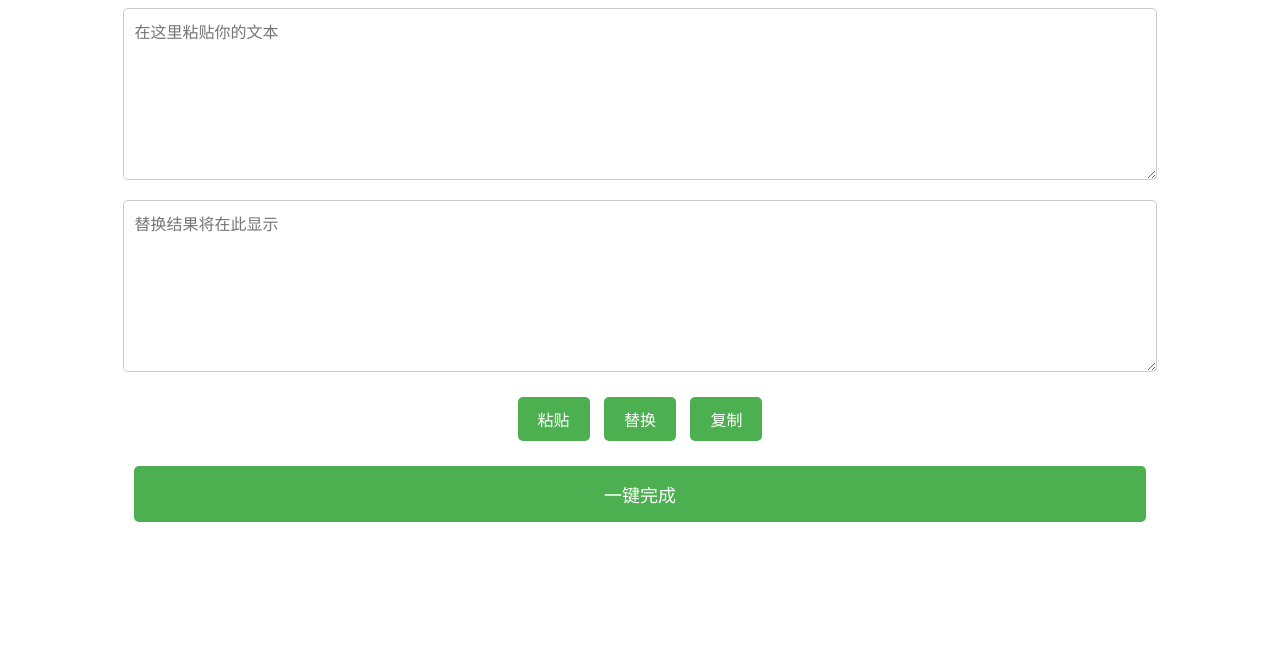
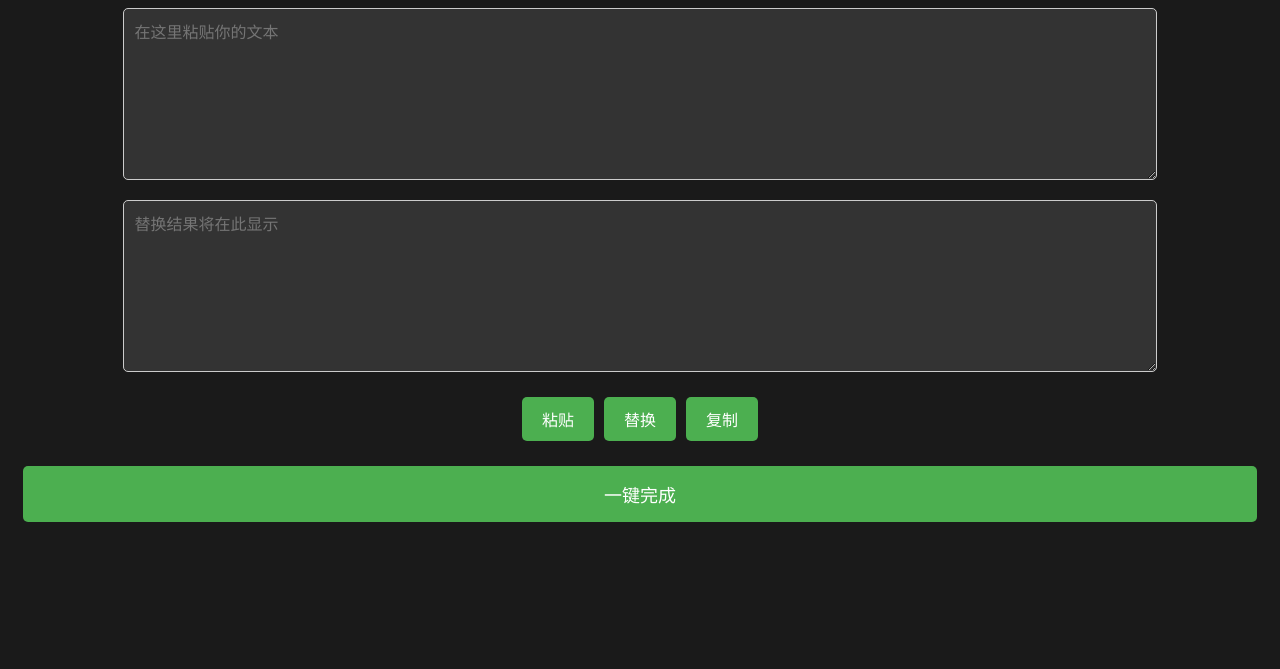
Before and after one commit to steadyoak/replace, a plain HTML site: page index.html in a window 1280 px wide. Shown: the part 131-800 px from the top of the page. Drawn offline with Linux system fonts and the light colour scheme.

Commit message:
Update index.html

```diff
--- a/index.html
+++ b/index.html
@@ -11,6 +11,8 @@
             flex-direction: column;
             align-items: center;
             margin-top: 50px;
+            background-color: #1a1a1a;
+            color: white;
         }
         textarea {
             width: 80%;
@@ -20,6 +22,8 @@
             border: 1px solid #ccc;
             border-radius: 5px;
             font-size: 16px;
+            background-color: #333;
+            color: white;
         }
         button {
             margin: 5px;
@@ -34,11 +38,23 @@
         button:hover {
             background-color: #45a049;
         }
+        .button-container {
+            display: flex;
+            justify-content: center;
+            width: 80%;
+        }
         .long-button {
-            width: 80%;
+            width: calc(100% - 30px); /* 与三个按钮的总宽度相同 */
             padding: 15px;
             font-size: 18px;
             margin-top: 20px;
+            background-color: #4CAF50;
+            color: white;
+            border: none;
+            border-radius: 5px;
+        }
+        .long-button:hover {
+            background-color: #45a049;
         }
     </style>
 </head>
@@ -49,13 +65,14 @@
     <textarea id="inputText" placeholder="在这里粘贴你的文本"></textarea>
     <textarea id="outputText" placeholder="替换结果将在此显示"></textarea>
 
-    <div>
+    <!-- 包含三个按钮的容器 -->
+    <div class="button-container">
         <button onclick="pasteText()">粘贴</button>
         <button onclick="replaceText()">替换</button>
         <button onclick="copyText()">复制</button>
     </div>
 
-    <!-- 添加一键完成按钮 -->
+    <!-- 一键完成按钮 -->
     <button class="long-button" onclick="completeAll()">一键完成</button>
 
     <script>
```
